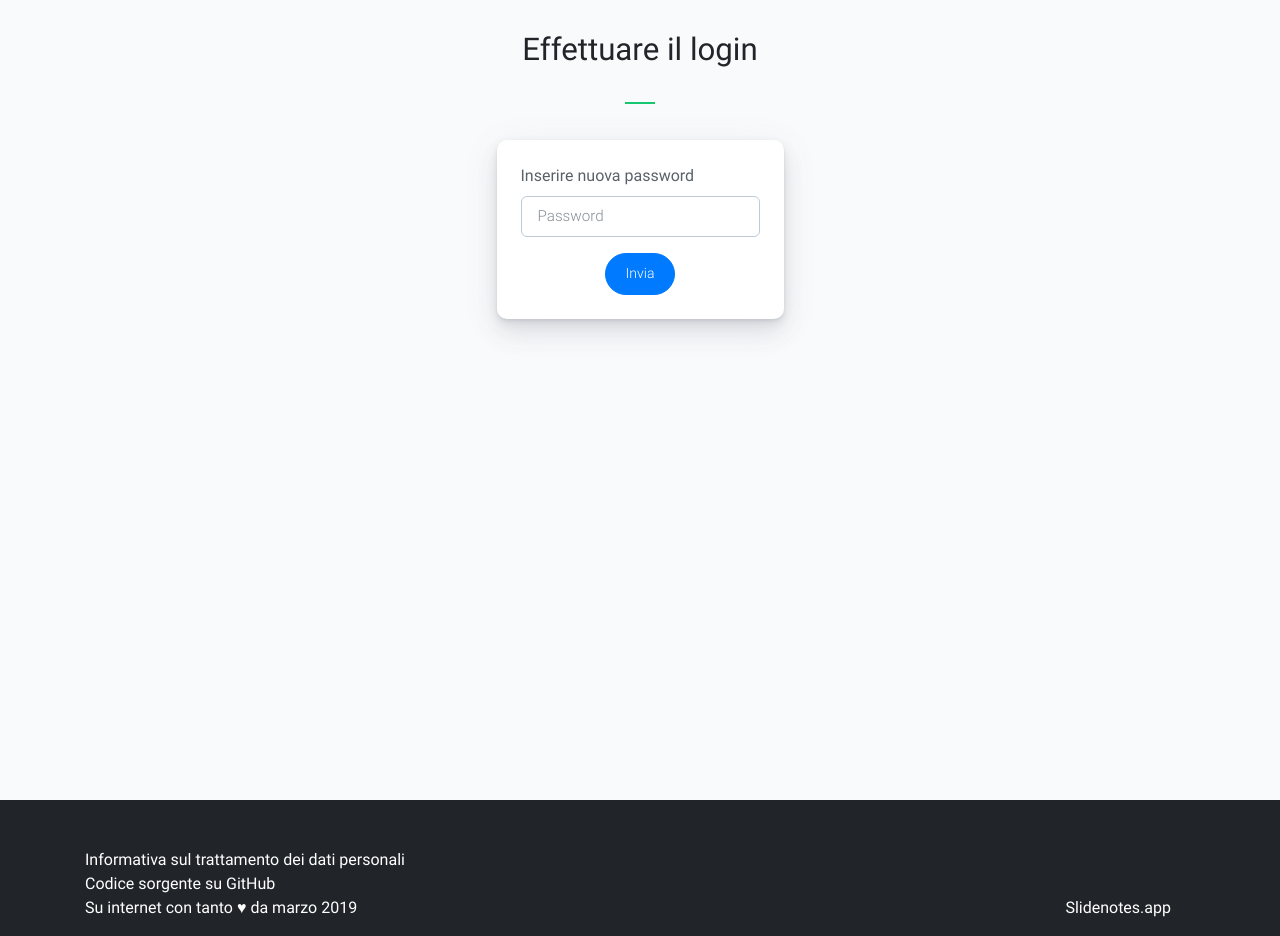
After one commit to francibm97/slidenotes, a Flask app: page /admin/register in a window 1280 px wide. The commit adds this page. Run offline with Flask 2, Linux system fonts and the light colour scheme; parts of the project's set-up code (start-up, migrations or seed data) failed here and were passed over; some libraries are stand-ins or nearby versions.

Commit message:
Statistiche: aggiunto login

```diff
--- /dev/null
+++ b/slidenotes/routes_admin.py
@@ -0,0 +1,49 @@
+from flask import Blueprint, current_app, request, render_template, redirect, send_file, url_for, flash
+from flask_login import login_user, current_user, logout_user, login_required
+from werkzeug.utils import secure_filename
+from slidenotes import admin_db, bcrypt
+from slidenotes.models_admin import User
+import os
+
+admin = Blueprint("admin", __name__)
+
+@admin.route("/login", methods=['GET', 'POST'])
+def login():
+    if current_user.is_authenticated:
+        return redirect(url_for("admin.home"))
+    if not User.query.filter_by(username="root").first():
+        return redirect(url_for("admin.register"))
+
+    if request.form.get("password") :
+        user = User.query.filter_by(username="root").first()
+        if user and bcrypt.check_password_hash(user.password, request.form.get("password")):
+            login_user(user)
+            next_page = request.args.get("next")
+            return redirect(next_page) if next_page else redirect(url_for("admin.home"))
+        else:
+            flash("Password errata", "danger")
+    return render_template("admin_login.html")
+    #return '<form method="POST" action="/admin/login"><input type="password" name="password"><input type="submit" value="Invia">'
+
+@admin.route("/register", methods=['GET', 'POST'])
+def register():
+    if User.query.filter_by(username="root").first():
+        return redirect(url_for("admin.login"))
+    if request.form.get("password") :
+        hashed_password = bcrypt.generate_password_hash(request.form.get("password")).decode("utf-8")
+        user = User(username="root", password=hashed_password)
+        admin_db.session.add(user)
+        admin_db.session.commit()
+        flash("L'account è stato creato, ora puoi effettuare il login", "success")
+        return redirect(url_for("admin.login"))
+    return render_template("admin_register.html")
+
+@admin.route("/logout")
+def logout():
+    logout_user()
+    return redirect(url_for("index"))
+
+@admin.route("/")
+@login_required
+def home():
+    return "Ciao :)"
--- a/slidenotes/static/css/slidenotes.css
+++ b/slidenotes/static/css/slidenotes.css
@@ -349,6 +349,10 @@
 	min-height: 100vh;
 }
 
+.slidenotes .min-full-page {
+	min-height: 100vh;
+}
+
 /****************
  * PAGE PREVIEW *
  ****************/
--- /dev/null
+++ b/slidenotes/templates/admin_register.html
@@ -0,0 +1,39 @@
+{% extends "base.html" %}
+
+{% set page_class_id = "index" %}
+{% set title = "Slidenotes.app - Login" %}
+{% set description = "Effettuare il login" %}
+
+{% block content %}
+<section class="section-invert py-4 min-full-page">
+	<div class="container">
+		<h3 class="section-title text-center mb-5 mt-2 pb-3">Effettuare il login</h3>
+		<div class="row">
+			<div class="col-lg-7 col-md-12 text-justify py-2 ml-auto mr-auto">
+				<div class="row justify-content-md-center px-4">
+					<div class="p-4 mb-3 card">
+						{% with messages = get_flashed_messages(with_categories=true) %}
+							{% if messages %}
+								{% for category, message in messages %}
+									<div class="alert alert-{{ category }}">
+									{{ message }}
+									</div>
+								{% endfor %}
+							{% endif %}
+						{% endwith %}
+						<form
+							method="POST" enctype="multipart/form-data"
+							action="{{ url_for('admin.register') }}">
+							<div class="form-group">
+								<label for="password">Inserire nuova password</label>
+								<input type="password" name="password" id="password" placeholder="Password" class="form-control">
+							</div>
+							<input type="submit" class="btn btn-primary btn-pill d-flex ml-auto mr-auto" value="Invia">
+						</form>
+					</div>
+				</div>
+			</div>
+		</div>
+	</div>
+</section>
+{% endblock content %}
```
Also changed, not shown: slidenotes/__init__.py (+20 -0 lines), slidenotes/models_admin.py (added, +14 -0 lines), slidenotes/templates/admin_login.html (added, +39 -0 lines), 1 other file.
